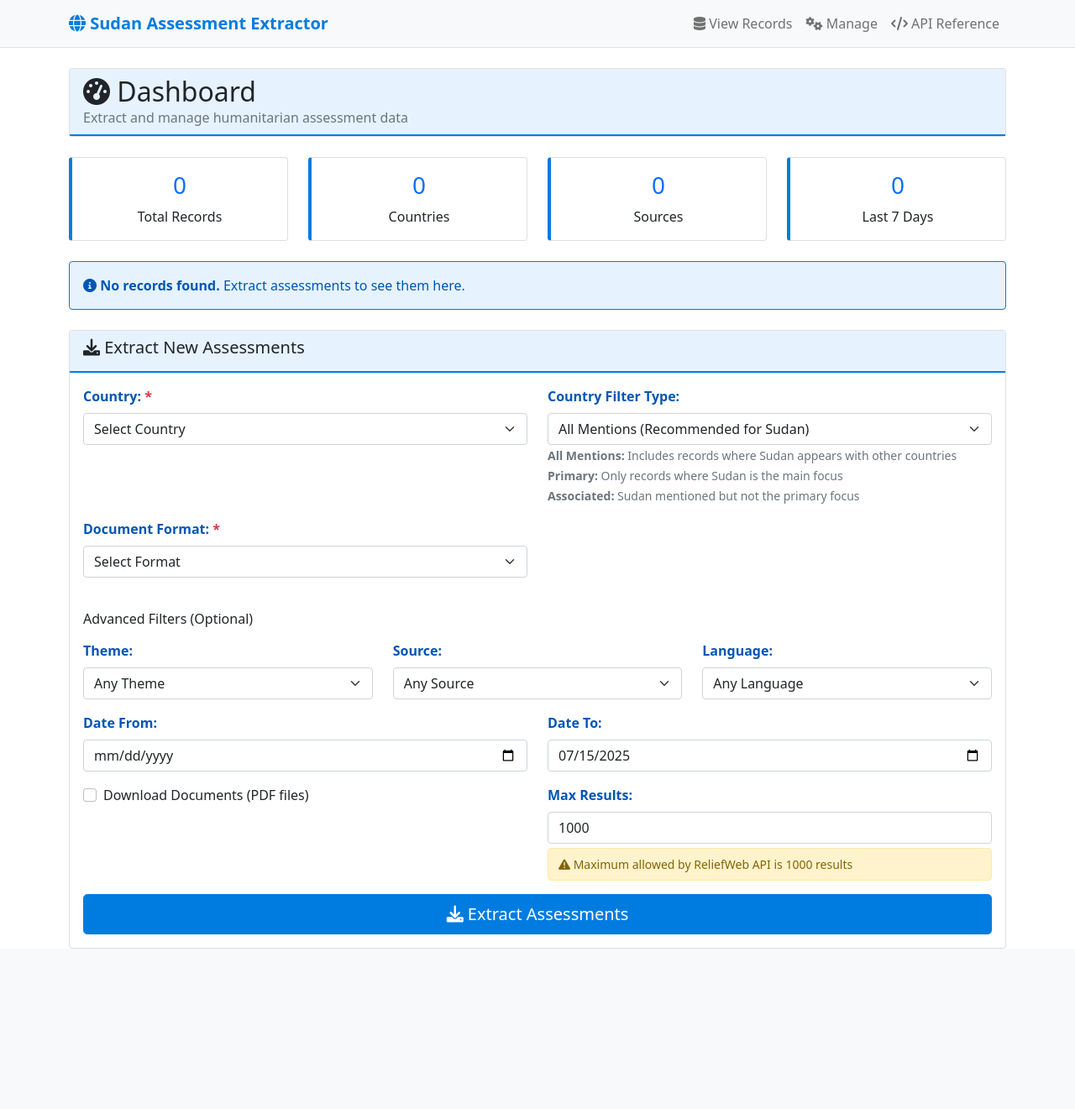
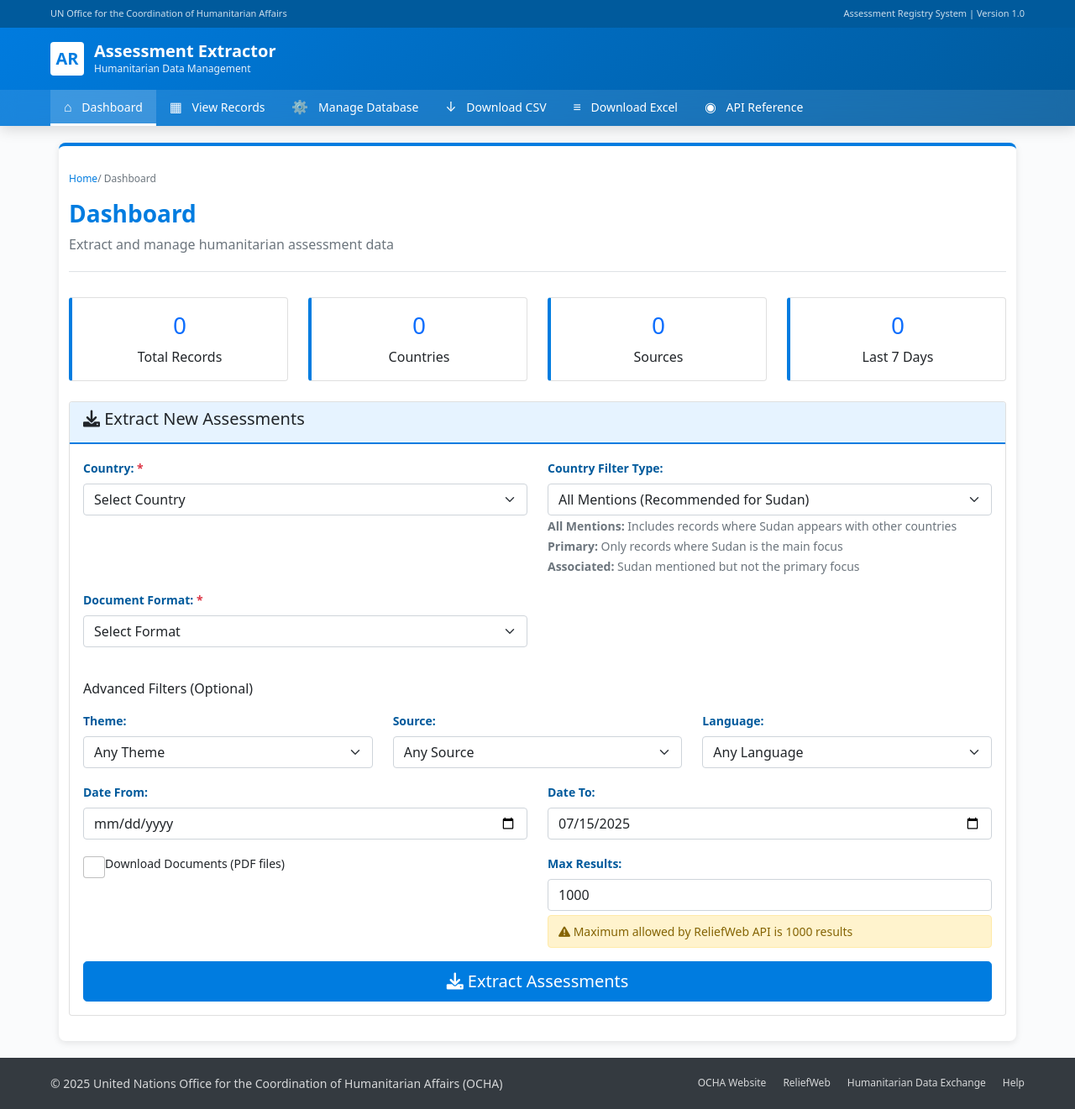
Before and after one commit to FawadHussainS/sudan-assessment-registry, a Flask app: page / in a window 1280 px wide. Shown: the whole page at 84% size. Before the commit the page ends 1130 px from the top, so only its background shows below. Run offline with Flask 3, Linux system fonts and the light colour scheme; data that the repository does not hold is empty; some libraries are stand-ins or nearby versions.

Commit message:
V 1.1.1 New Base template

```diff
--- a/templates/base.html
+++ b/templates/base.html
@@ -5,6 +5,63 @@
     <meta name="viewport" content="width=device-width, initial-scale=1.0">
     <title>{% block title %}Assessment Extractor - OCHA{% endblock %}</title>
 
+    <style>
+
+        :root {
+            --ocha-blue: #007ce0;
+            --ocha-dark-blue: #005a9c;
+            --ocha-light-blue: #e6f3ff;
+            --ocha-orange: #f39c12;
+            --ocha-red: #dc3545;
+            --ocha-green: #28a745;
+            --ocha-gray: #6c757d;
+            --ocha-light-gray: #f8f9fa;
+            --ocha-border: #dee2e6;
+            --text-primary: #212529;
+            --text-secondary: #6c757d;
+        }
+        /* Ensure navigation menu text is always white */
+        .nav-link, .nav-link:visited, .nav-link:active, .nav-link:focus, .nav-icon {
+            color: #fff !important;
+            font-weight: normal;
+        }
+        .nav-link:hover {
+            color: #fff;
+        }
+        /* Align nav menu width and position to match main content */
+        .nav {
+            width: 100%;
+            background: rgba(255,255,255,0.1);
+        }
+        .nav .container {
+            max-width: 1200px;
+            margin: 0 auto;
+            padding-left: 0;
+            padding-right: 20px;
+            display: flex;
+            align-items: center;
+        }
+        .header-main .container {
+            max-width: 1200px;
+            margin: 0 auto;
+            padding-left: 0;
+            padding-right: 20px;
+            display: flex;
+            justify-content: flex-start;
+            align-items: center;
+            background: transparent;
+            box-shadow: none;
+            border: none;
+            border-radius: 0;
+        }
+        .logo {
+            display: flex;
+            align-items: center;
+            text-decoration: none;
+            color: white;
+            margin-left: 0;
+        }
+    </style>
     <!-- Central CSS File -->
     <link rel="stylesheet" href="{{ url_for('static', filename='css/style.css') }}">
 
@@ -46,13 +103,13 @@
                 <ul class="nav-list" id="navList">
                     <li class="nav-item">
                         <a href="{{ url_for('index') }}" class="nav-link {% if request.endpoint == 'index' %}active{% endif %}">
-                            <span class="nav-icon">▣</span>
+                            <span class="nav-icon">⌂</span>
                             Dashboard
                         </a>
                     </li>
                     <li class="nav-item">
                         <a href="{{ url_for('view_metadata') }}" class="nav-link {% if request.endpoint == 'view_metadata' %}active{% endif %}">
-                            <span class="nav-icon">☰</span>
+                            <span class="nav-icon">▦</span>
                             View Records
                         </a>
                     </li>
@@ -70,7 +127,7 @@
                     </li>
                     <li class="nav-item">
                         <a href="{{ url_for('download_metadata') }}?format=excel" class="nav-link">
-                            <span class="nav-icon">≣</span>
+                            <span class="nav-icon">≡</span>
                             Download Excel
                         </a>
                     </li>
--- a/templates/index.html
+++ b/templates/index.html
@@ -1,53 +1,39 @@
-<!DOCTYPE html>
-<html lang="en">
-<head>
-    <meta charset="UTF-8">
-    <meta name="viewport" content="width=device-width, initial-scale=1.0">
-    <title>Sudan Assessment Extractor - OCHA</title>
+{% extends "base.html" %}
+
+{% block title %}Sudan Assessment Extractor - OCHA{% endblock %}
+
+{% block extra_head %}
     <link href="https://cdn.jsdelivr.net/npm/bootstrap@5.1.3/dist/css/bootstrap.min.css" rel="stylesheet">
     <link href="https://cdnjs.cloudflare.com/ajax/libs/font-awesome/6.0.0/css/all.min.css" rel="stylesheet">
     <style>
-        :root {
-            --ocha-blue: #007ce0;
-            --ocha-dark-blue: #0056b3;
-            --ocha-light-blue: #e6f3ff;
-        }
-
         .navbar-brand {
             color: var(--ocha-blue) !important;
             font-weight: bold;
         }
-
         .btn-primary {
             background-color: var(--ocha-blue);
             border-color: var(--ocha-blue);
         }
-
         .btn-primary:hover {
             background-color: var(--ocha-dark-blue);
             border-color: var(--ocha-dark-blue);
         }
-
         .card-header {
             background-color: var(--ocha-light-blue);
             border-bottom: 2px solid var(--ocha-blue);
         }
-
         .stats-card {
             border-left: 4px solid var(--ocha-blue);
         }
-
         .alert-info {
             background-color: var(--ocha-light-blue);
             border-color: var(--ocha-blue);
             color: var(--ocha-dark-blue);
         }
-
         .form-label {
             font-weight: 600;
             color: var(--ocha-dark-blue);
         }
-
         .limit-warning {
             background-color: #fff3cd;
             border: 1px solid #ffeaa7;
@@ -58,44 +44,18 @@
             color: #856404;
         }
     </style>
-</head>
-<body>
-    <nav class="navbar navbar-expand-lg navbar-light bg-light border-bottom">
-        <div class="container">
-            <a class="navbar-brand" href="/">
-                <i class="fas fa-globe"></i> Sudan Assessment Extractor
-            </a>
-            <div class="navbar-nav ms-auto">
-                <a class="nav-link" href="/metadata"><i class="fas fa-database"></i> View Records</a>
-                <a class="nav-link" href="/manage"><i class="fas fa-cogs"></i> Manage</a>
-                <a class="nav-link" href="/api/fields"><i class="fas fa-code"></i> API Reference</a>
+{% endblock %}
+
+{% block breadcrumb %}
+<div class="breadcrumb">
+    <a href="{{ url_for('index') }}">Home</a> / Dashboard
 </div>
-        </div>
-    </nav>
+{% endblock %}
 
-    <div class="container mt-4">
-        {% with messages = get_flashed_messages(with_categories=true) %}
-            {% if messages %}
-                {% for category, message in messages %}
-                    <div class="alert alert-{{ 'danger' if category == 'error' else 'warning' if category == 'warning' else 'success' }} alert-dismissible fade show" role="alert">
-                        {{ message }}
-                        <button type="button" class="btn-close" data-bs-dismiss="alert"></button>
-                    </div>
-                {% endfor %}
-            {% endif %}
-        {% endwith %}
+{% block page_title %}Dashboard{% endblock %}
+{% block page_subtitle %}Extract and manage humanitarian assessment data{% endblock %}
 
-        <div class="row">
-            <div class="col-12">
-                <div class="card">
-                    <div class="card-header">
-                        <h2 class="mb-0"><i class="fas fa-tachometer-alt"></i> Dashboard</h2>
-                        <p class="mb-0 text-muted">Extract and manage humanitarian assessment data</p>
-                    </div>
-                </div>
-            </div>
-        </div>
-
+{% block content %}
     <!-- Database Statistics -->
     <div class="row mt-4">
         <div class="col-md-3">
@@ -299,8 +259,9 @@
             </div>
         </div>
     </div>
-    </div>
+{% endblock %}
 
+{% block extra_scripts %}
     <script src="https://cdn.jsdelivr.net/npm/bootstrap@5.1.3/dist/js/bootstrap.bundle.min.js"></script>
     <script>
         // Add client-side validation for limit
@@ -344,5 +305,4 @@
             }
         });
     </script>
-</body>
-</html>
+{% endblock %}
```
Lines whose indentation alone changed are shown as unchanged.
